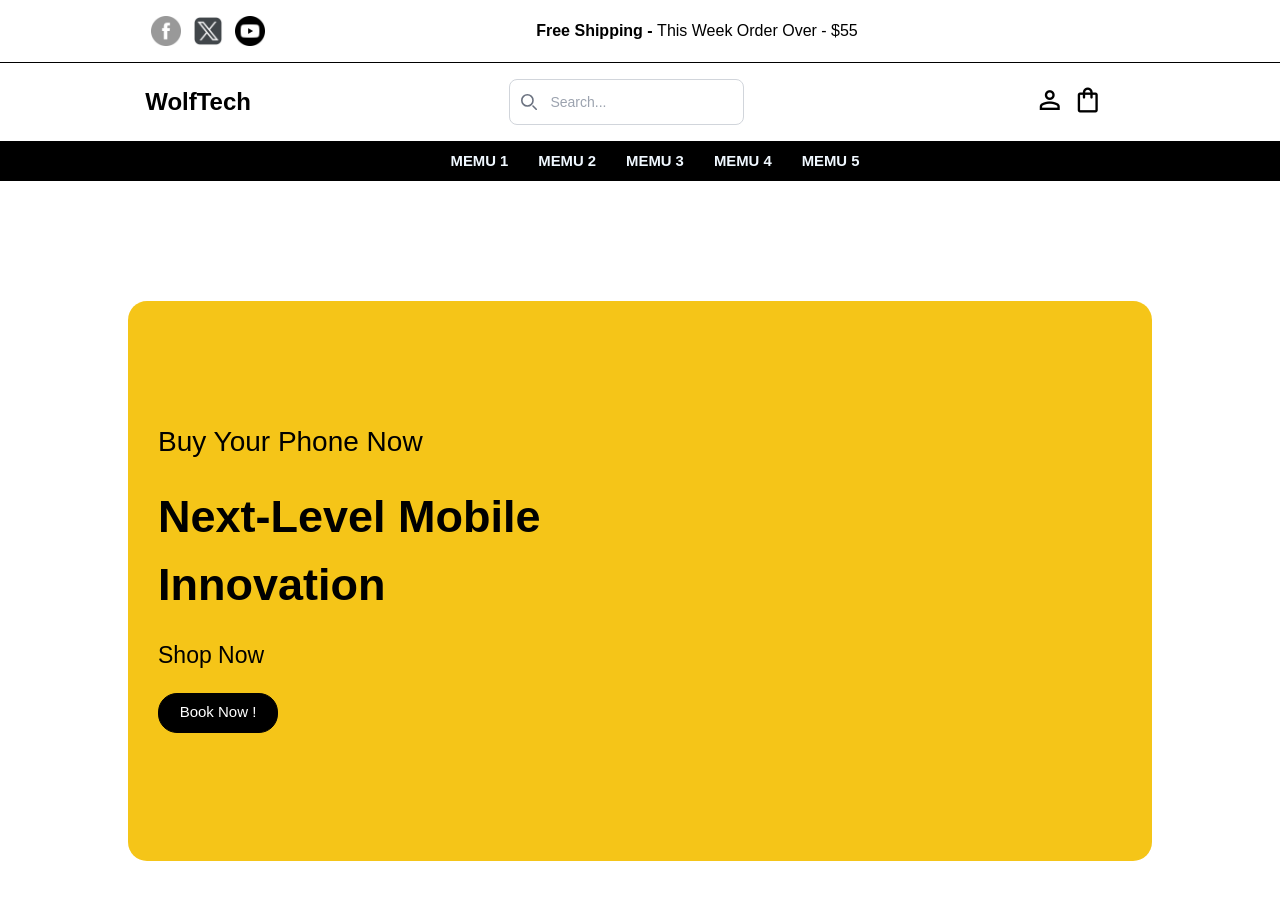
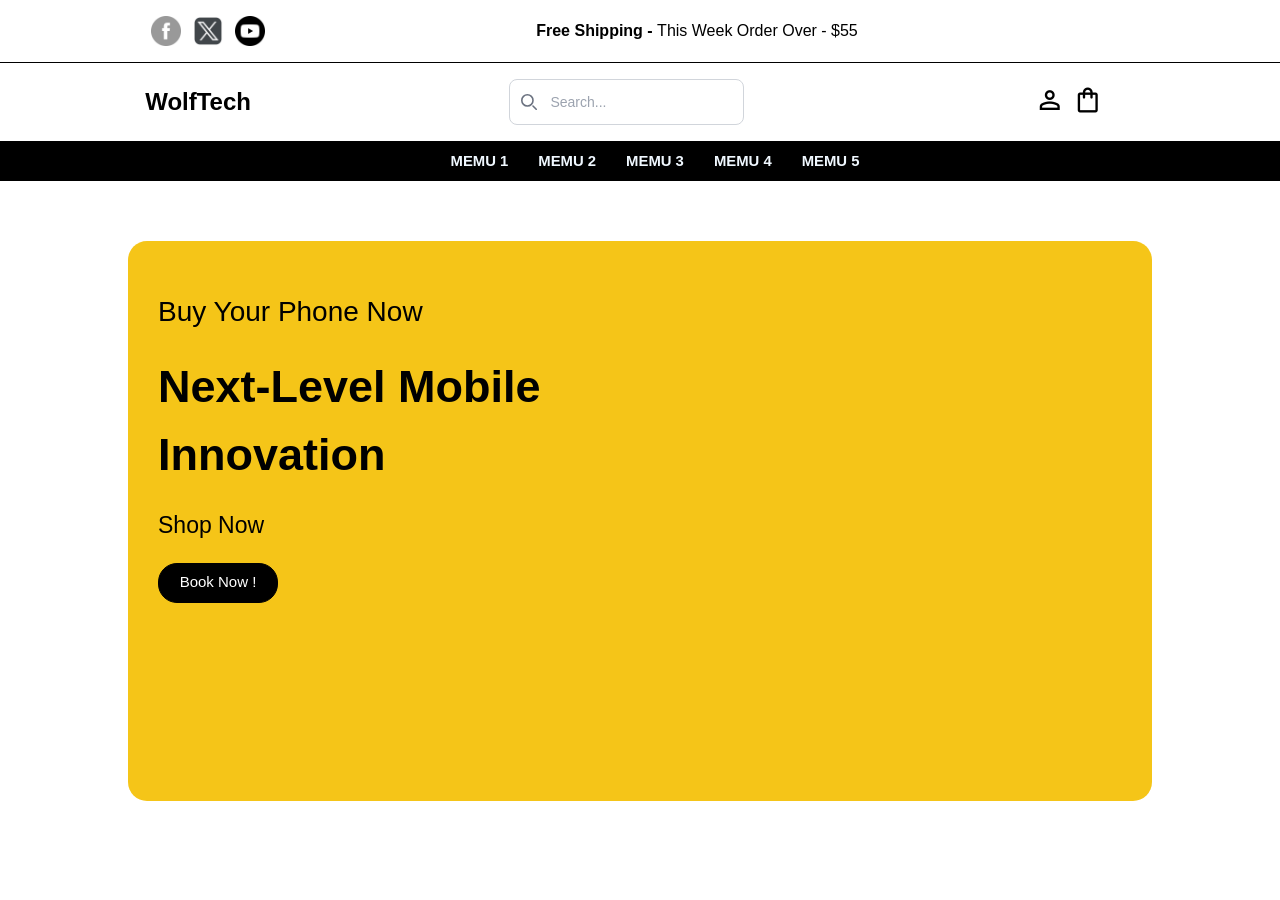
Before and after one commit to MohamedGrissa0/CompEpi, a React (Create React App) app in the folder frontend/ecom/: page / in a window 1280 px wide. Shown: the top 900 px of the page. Built offline with nearby package versions, Linux system fonts and the light colour scheme.

Commit message:
fix css maenu bar

```diff
--- a/frontend/ecom/src/Components/Menu/menuBar.css
+++ b/frontend/ecom/src/Components/Menu/menuBar.css
@@ -39,7 +39,7 @@ body {
   }
 
   .center-screen {
-    margin-top: -10 px;
+    margin-top: -60px;
     position: absolute;
     width: 100%;
     height: 100%;
@@ -63,7 +63,7 @@ body {
   }
   .container-message{
     margin-left: 30px;
-    margin-top: 120px;
+    margin-top: 50px;
     position: absolute;
     width: 30%;
   }
```
